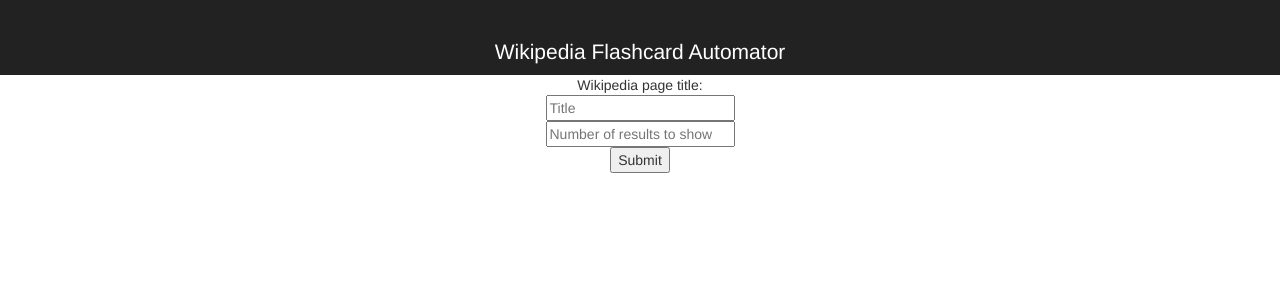
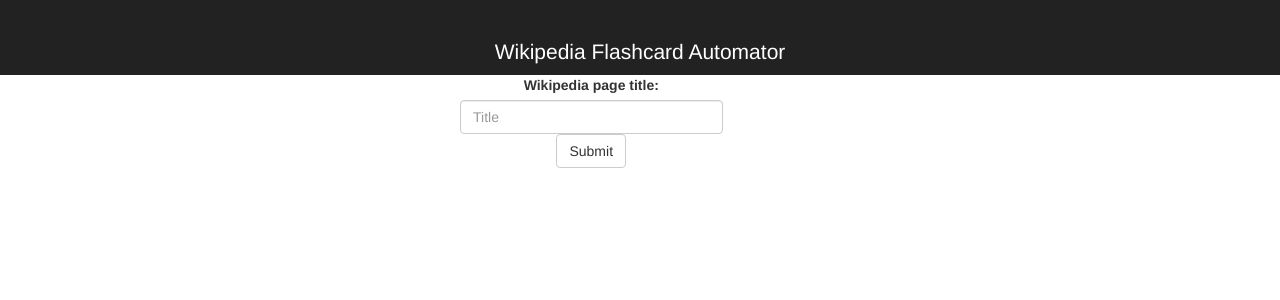
Before and after one commit to YetAnotherJonWilson/React-Wikipedia-Flashcard-Automator, a React (Create React App) app: page / in a window 1280 px wide. Shown: the top 300 px of the page. Built offline with nearby package versions, Linux system fonts and the light colour scheme.

Commit message:
adding some bootstrap styles

```diff
--- a/src/App.js
+++ b/src/App.js
@@ -1,5 +1,5 @@
 import React, { Component } from 'react';
-import { Button, Grid, Row, Col } from 'react-bootstrap';
+import { Button, Grid, Row, Col, FormGroup, ControlLabel, FormControl } from 'react-bootstrap';
 import './App.css';
 
 class App extends Component {
@@ -9,8 +9,7 @@ class App extends Component {
 
     this.state = {
       fields: {
-        title: '',
-        resultsNumber: ''
+        title: ''
       },
       wikiCategories: [],
       wikiPageTitles: [],
@@ -65,7 +64,7 @@ class App extends Component {
       }
     );
 
-    this.setState({ fields: {title: '', resultsNumber: ''}});
+    this.setState({ fields: {title: ''}});
     evt.preventDefault();
   }
 
@@ -136,12 +135,16 @@ class App extends Component {
         </header>
         <Grid>
           <Row>
+            <Col md={4}></Col>
+            <Col md={3}>
             <form onSubmit={this.getCategories}>
-              Wikipedia page title: <br />
-              <input placeholder="Title" name= 'title' value={this.state.fields.title} onChange={this.onInputChange} /><br />
-              <input placeholder="Number of results to show" name= 'resultsNumber' value={this.state.fields.resultsNumber} onChange={this.onInputChange} /><br />
-              <input type="submit" value="Submit" />
+              <FormGroup>
+                <ControlLabel>Wikipedia page title:</ControlLabel>
+                <FormControl placeholder="Title" name= 'title' value={this.state.fields.title} onChange={this.onInputChange} />
+                <Button type="submit">Submit</Button>
+              </FormGroup>
             </form>
+            </Col>
           </Row>
           <Row>
             <Col md={4}>
```
